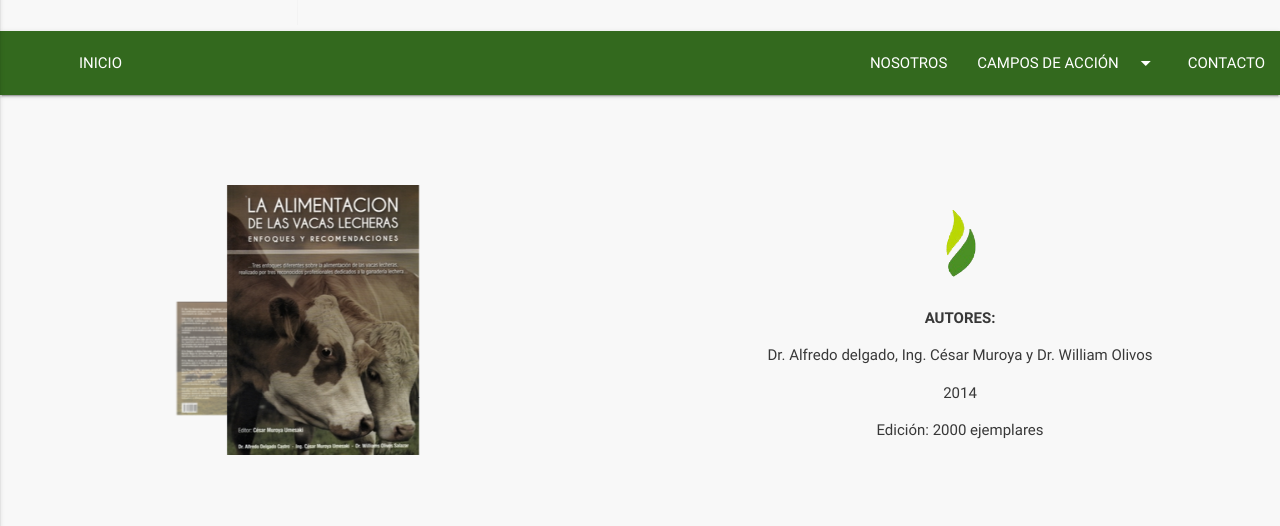
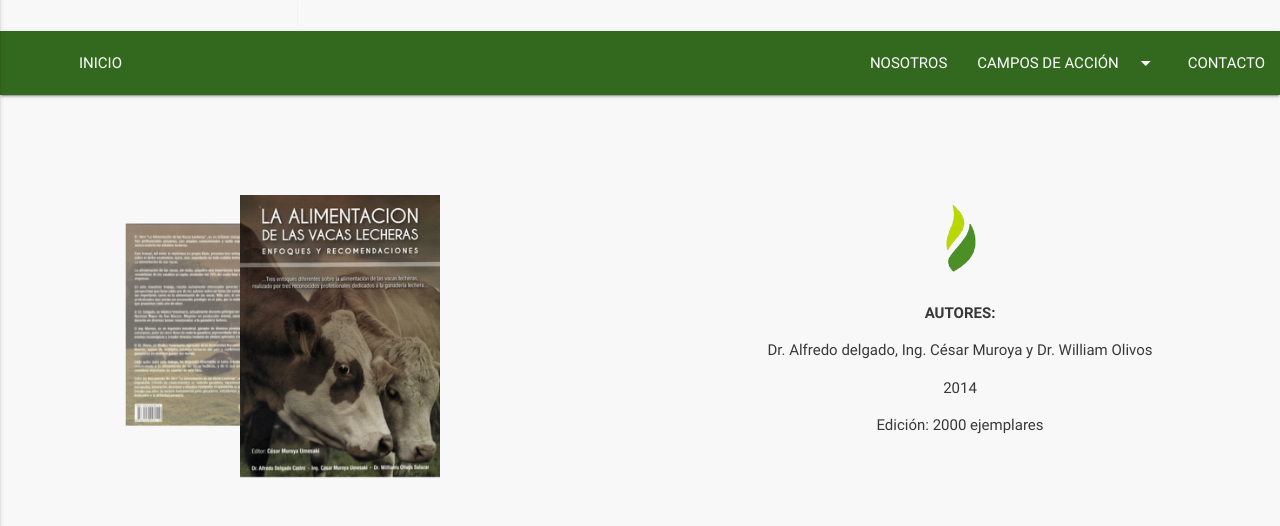
Before and after one commit to smml1996/chachani, a Django app: page /campos_accion/libros/ in a window 1280 px wide; the page is wider, and only the part inside the window is pictured. Shown: the part 183-709 px from the top of that part. Run offline with Django 3.2, Linux system fonts and the light colour scheme; grey boxes are pictures that could not be loaded.

Commit message:
libros hecho responsivo

```diff
--- a/chachaniweb/campos_accion/views.py
+++ b/chachaniweb/campos_accion/views.py
@@ -27,7 +27,7 @@ def innova(request):
     return HttpResponse(template.render(context, request))
 
 def libros(request):
-    template = loader.get_template('campos_accion/libros.html')
+    template = loader.get_template('campos_accion/libro2.html')
     context = {}
     return HttpResponse(template.render(context, request))
 
--- a/chachaniweb/static/css/base.css
+++ b/chachaniweb/static/css/base.css
@@ -6,6 +6,12 @@
   }
   #texto-cerdos{
     margin:0 auto auto -2em !important;
+  }
+  #text_last_foto{
+    margin: 0;
+  }
+  img {
+    max-width: 100% !important;
   }
 }
 @media only screen and (max-width: 980px) {
@@ -27,11 +33,16 @@
     #foto2{
 
     }
+    .slides li{
+      width: 100% !important;
+    }
 }
 #inicio_ul{
   margin-left:5vw;
 }
-
+.carousel{
+  margin-left: 20px;
+}
 #mobile-demo{
   border-style:solid solid solid none;
   border-color: #33691e !important;
--- a/chachaniweb/static/css/carne.css
+++ b/chachaniweb/static/css/carne.css
@@ -1,4 +1,8 @@
-.carousel .carousel-item {
-  width:400px;
-  height:800px;
+.carne .carousel-item {
+  width:300px;
+  height:200px;
 }
+.libros .carousel-item {
+  width:300px;
+  height:200px;
+}
--- a/chachaniweb/templates/base.html
+++ b/chachaniweb/templates/base.html
@@ -97,7 +97,7 @@
      <script>
       $(document).ready(function(){
          $('.modal').modal();
-        $('.libro').carousel({dist:-350,});
+        $('.carousel').carousel({dist: -100});
         $('.carne').carousel({dist:-300,});
         window.setInterval(function(){$('.carne').carousel('next')},5000);
           $(".dropdown-button").dropdown({inDuration: 300,
@@ -105,7 +105,7 @@
               gutter: 0, belowOrigin: false, alignment: 'left' }
             );
            // $(".dropdown").dropdown('open');
-          $('.slider').slider({full_width: true});
+          $('.slider').slider();
           $('select').material_select();
           $('#arrow-right').click(function() {
             $('.slider').slider('next');
--- a/chachaniweb/templates/campos_accion/fertilizantes.html
+++ b/chachaniweb/templates/campos_accion/fertilizantes.html
@@ -3,11 +3,11 @@
 {% block content %}
 <div style ="margin-top:3em;" class="row valign-wrapper">
   <div class=" container col s12 m6 l6 center">
-    <div style="margin-top: 6em;"class="col s8 push-s2">
+    <div style="margin-top: 6em;" class="col s12 m8 l8  ">
       <img style ="max-height:90vh;" class="img-responsive center" src="{% static 'img/img_campos/fertilizantes/foto3.png' %}">
     </div>
   </div>
-  <div style="padding:3em 7em 0 0;"class="container col s12 m6 l6 center valign">
+  <div style="padding:3em 7em 0 0;" class=" container col s12 m6 l6 center valign">
     <div class="row">
       <h6 class="red-text"><b> EL COMPOST DE MÁS ALTA CALIDAD 100%
             GUANO DE VACA COMO MATERIA ORGÁNICA</b></h6>
--- /dev/null
+++ b/chachaniweb/templates/campos_accion/libro2.html
@@ -0,0 +1,112 @@
+{% extends 'base.html' %}
+{% load staticfiles %}
+{% block content %}
+<div class="row">
+	<div class="col s12 m12 l6">
+		<div style="overflow:visible;" class="carousel">
+	      <a class="carousel-item" href="#one!"><img class="responsive-img" src="{% static 'img/img_campos/libros/la_alimentacion.jpg' %}"></a>
+	      <a class="carousel-item" href="#two!"><img class="responsive-img" src="{% static 'img/img_campos/libros/la_alimentacion_atras.jpg' %}"></a>
+	    </div>
+	</div>
+	<div class="col s12 m12 l6" style="padding-top: 100px">
+		<div class="row center">
+	      <img style="max-height:10vh;" src="{% static 'img/logo_hoja.png' %}">
+	    </div>
+	    <div class="row center ">
+	      <p><b>AUTORES:</b></p>
+	      <p>Dr. Alfredo delgado, Ing. César Muroya y Dr. William Olivos</h5>
+	      <p>2014</p>
+	      <p>Edición: 2000 ejemplares</p>
+	    </div>
+	</div>
+</div>
+<div style="margin-top: 50px" class="divider"></div>
+<div class="row">
+	<div class="col s12 m12 l6"  style="padding-top: 100px">
+		<div class="row center">
+	      <img style="max-height:10vh;" src="{% static 'img/logo_hoja.png' %}">
+	    </div>
+	    <div class="row center ">
+	      <p><b>AUTOR:</b></p>
+	      <p>Ing. César Muroya Umesaki</p>
+	      <p>2011</p>
+	      <p>Libro ganador de financiamiento en el concurso nacional de
+	        publicaciones CONCYTEC.</p>
+	      <p>Edición: CONCYTEC. <br>1000 ejemplares</p>
+	    </div>
+	</div>
+	<div class="col s12 m12 l6">
+		<div style="overflow:visible;" class="carousel">
+	      <a class="carousel-item" href="#one!"><img class="responsive-img" src="{% static 'img/img_campos/libros/los_manejos.jpg' %}"></a>
+	      <a class="carousel-item" href="#two!"><img class="responsive-img" src="{% static 'img/img_campos/libros/los_manejos_atras.jpg' %}"></a>
+	    </div>
+
+	</div>
+</div>
+<div style="margin-top: 50px" class="divider"></div>
+<div class="row">
+	<div class="col s12 m12 l6">
+		<div class="carousel">
+	      <a class="carousel-item" href="#one!"><img class="responsive-img" src="{% static 'img/img_campos/libros/como_hacer_rentable.jpg' %}"></a>
+	      <a class="carousel-item" href="#two!"><img class="responsive-img" src="{% static 'img/img_campos/libros/como_hacer_rentable_atras.jpg' %}"></a>
+	    </div>
+	</div>
+	<div class="col s12 m12 l6" style="padding-top: 100px">
+		<div class="row center">
+	      <img style="max-height:10vh;" src="{% static 'img/logo_hoja.png' %}">
+	    </div>
+	    <div class="row center ">
+	      <p><b>AUTOR:</b></p>
+	      <p>Ing. César Muroya</p>
+	      <p>2004</p><br>
+	      <p>Libro ganador de premio CONCYTEC, otorgado a la mejor innovación
+	        tecnológica.</p>
+	      <p>Edición: GLORIA SA. 10 000 ejemplares</p>
+	      <p>Edición: GLORIA UAP. 1000 ejemplares</p>
+	    </div>
+	</div>
+</div>
+<div style="margin-top: 50px" class="divider"></div>
+<div class="row">
+	<div class="col s12 m12 l6"  style="padding-top: 100px">
+		<div class="row center">
+	      <img style="max-height:10vh;" src="{% static 'img/logo_hoja.png' %}">
+	    </div>
+	    <div class="row center ">
+	      <p><b>AUTOR:</b></p>
+	      <p>Ing. César Muroya Umesaki</p>
+	      <p>2006</p>
+	      <p>Edición: CONCYTEC. <br>8000 ejemplares</p>
+	    </div>
+	</div>
+	<div class="col s12 m12 l6">
+		<div style="overflow:visible;" class="carousel">
+	      <a class="carousel-item" href="#one!"><img class="responsive-img" src="{% static 'img/img_campos/libros/las_sombras.jpg' %}"></a>
+	      <a class="carousel-item" href="#two!"><img class="responsive-img" src="{% static 'img/img_campos/libros/las_sombras_atras.jpg' %}"></a>
+	    </div>
+
+	</div>
+</div>
+<div style="margin-top: 50px" class="divider"></div>
+<div class="row">
+	<div class="col s12 m12 l6">
+		<div class="carousel">
+	      <a class="carousel-item" href="#one!"><img class="responsive-img" src="{% static 'img/img_campos/libros/establos_lecheros.jpg' %}"></a>
+	      <a class="carousel-item" href="#two!"><img class="responsive-img" src="{% static 'img/img_campos/libros/establos_lecheros_atras.jpg' %}"></a>
+	    </div>
+	</div>
+	<div class="col s12 m12 l6" style="padding-top: 100px">
+		<div class="row center">
+	      <img style="max-height:10vh;" src="{% static 'img/logo_hoja.png' %}">
+	    </div>
+	    <div class="row center ">
+	      <p><b>AUTOR:</b></p>
+	      <p>Ing. César Muroya</p>
+	      <p>2008</p>
+	      <p>Edición: GLORIA SA. <br>8000 ejemplares</p>
+	    </div>
+	</div>
+</div>
+
+
+{% endblock content%}
--- a/chachaniweb/templates/campos_accion/libros.html
+++ b/chachaniweb/templates/campos_accion/libros.html
@@ -2,13 +2,16 @@
 {% load staticfiles %}
 {% block content %}
 <div style="margin-top:3em;margin-bottom:0;" class="row ">
-  <div style="margin-top:3em;" class="col s12 m6 l6 push-l1 push-m1 push-s1 valign">
-    <div style="overflow:visible;"class="carousel libro">
-      <a class="carousel-item" href="#one!"><img style="max-width:15vw; height:auto;" src="{% static 'img/img_campos/libros/la_alimentacion.jpg' %}"></a>
-      <a class="carousel-item" href="#two!"><img style="max-width:15vw; height:auto;" src="{% static 'img/img_campos/libros/la_alimentacion_atras.jpg' %}"></a>
+  <div class="row">
+  <div style="margin-top:3em;" class="col s12 m12 l6 push-l1 valign">
+    <div style="overflow:visible;" class="carousel">
+      <a class="carousel-item" href="#one!"><img class="responsive-img" src="{% static 'img/img_campos/libros/la_alimentacion.jpg' %}"></a>
+      <a class="carousel-item" href="#two!"><img class="responsive-img" src="{% static 'img/img_campos/libros/la_alimentacion_atras.jpg' %}"></a>
     </div>
   </div>
-  <div style="margin-top:4em;" class="container col s12 m6 l6">
+  </div>
+  <div class="row">
+  <div style="margin-top:4em;" class="container col s12 m12 l6">
     <div class="row center">
       <img style="max-height:10vh;" src="{% static 'img/logo_hoja.png' %}">
     </div>
@@ -18,6 +21,7 @@
       <p>2014</p>
       <p>Edición: 2000 ejemplares</p>
     </div>
+  </div>
   </div>
 </div>
 <div class="divider"></div>  <div class="divider"></div>
@@ -36,7 +40,7 @@
     </div>
   </div>
   <div class="col s12 m6 l6 push-l2 push-m1 push-s1">
-    <div style="overflow:visible;"class="carousel libro">
+    <div style="overflow:visible;" class="carousel libro">
       <a class="carousel-item" href="#one!"><img style="max-width:15vw; height:auto;" src="{% static 'img/img_campos/libros/los_manejos.jpg' %}"></a>
       <a class="carousel-item" href="#two!"><img style="max-width:15vw; height:auto;" src="{% static 'img/img_campos/libros/los_manejos_atras.jpg' %}"></a>
     </div>
@@ -45,7 +49,7 @@
   <div class="divider"></div>  <div class="divider"></div>
 <div style="margin-top:6em;" class="row">
   <div  class="col s12 m6 l6 push-l1 push-m1 push-s1">
-    <div style="overflow:visible;"class="carousel libro">
+    <div style="overflow:visible;" class="carousel libro">
       <a class="carousel-item" href="#one!"><img style="max-width:15vw; height:auto;" src="{% static 'img/img_campos/libros/como_hacer_rentable.jpg' %}"></a>
       <a class="carousel-item" href="#two!"><img style="max-width:15vw; height:auto;" src="{% static 'img/img_campos/libros/como_hacer_rentable_atras.jpg' %}"></a>
     </div>
@@ -79,7 +83,7 @@
     </div>
   </div>
   <div class="col s12 m6 l6 push-l1 push-m1 push-s1">
-    <div style="overflow:visible;"class="carousel libro">
+    <div style="overflow:visible;" class="carousel libro">
       <a class="carousel-item" href="#one!"><img style="max-width:15vw; height:auto;" src="{% static 'img/img_campos/libros/las_sombras.jpg' %}"></a>
       <a class="carousel-item" href="#two!"><img style="max-width:15vw; height:auto;" src="{% static 'img/img_campos/libros/las_sombras_atras.jpg' %}"></a>
     </div>
@@ -88,7 +92,7 @@
   <div class="divider"></div>  <div class="divider"></div>
 <div style="margin-top:6em;" class="row">
   <div class="col s12 m6 l6 push-l1 push-m1 push-s1">
-    <div style="overflow:visible;"class="carousel libro">
+    <div style="overflow:visible;" class="carousel libro">
       <a style="height:inherit;"  class="carousel-item" href="#one!"><img style="max-width:15vw; height:auto;" src="{% static 'img/img_campos/libros/establos_lecheros.jpg' %}"></a>
       <a style="height:inherit;"  class="carousel-item" href="#two!"><img style="max-width:15vw; height:auto;" src="{% static 'img/img_campos/libros/establos_lecheros_atras.jpg' %}"></a>
     </div>
--- a/chachaniweb/templates/index.html
+++ b/chachaniweb/templates/index.html
@@ -44,9 +44,9 @@
          </div>
        </li>
        <li>
-         <img class="responsive-img" src="{% static 'img/foto6.png' %}">
+         <img  src="{% static 'img/foto6.png' %}">
          <div class="caption right-align">
-           <h4 style="text-transform:uppercase;margin-top:7em;"><b>... libros exclusivos... revistas... y muchas otras novedades más. </b></h4>
+           <h3 id="text_last_foto" style="text-transform:uppercase;margin-top:4em;"><b>... libros exclusivos... revistas... y muchas otras novedades más. </b></h3>
          </div>
        </li>
      </ul>
```
Also changed, not shown: 10 other files.
